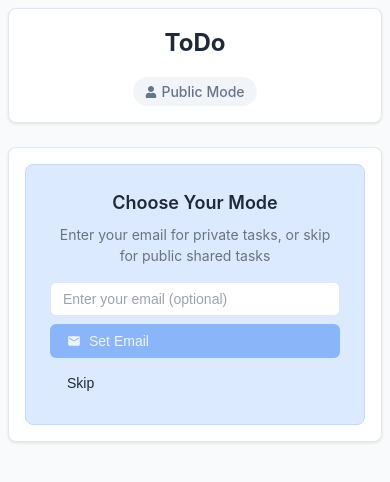
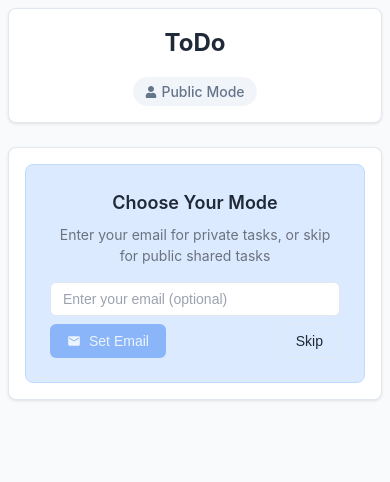
Before and after one commit to rahulshuvo/todo, a React (Vite) app in the folder frontend/: page / in a window 390 px wide. Shown: the top 482 px of the page. Built offline with nearby package versions, Linux system fonts and the light colour scheme.

Commit message:
feat: styling adjustments for mobile devices

```diff
--- a/frontend/src/shared/components/EmailSetup.tsx
+++ b/frontend/src/shared/components/EmailSetup.tsx
@@ -54,6 +54,7 @@ export default function EmailSetup({ onEmailSet, onEmailSkip }: EmailSetupProps)
               onChange={(e) => setEmailInput(e.target.value)}
               onKeyDown={handleKeyDown}
             />
+            <div className="email-setup__form-buttons">
             <button
               className="btn-primary"
               onClick={handleSetEmail}
@@ -65,6 +66,7 @@ export default function EmailSetup({ onEmailSet, onEmailSkip }: EmailSetupProps)
             <button className="btn-secondary" onClick={onEmailSkip}>
               Skip
             </button>
+            </div>
           </div>
 
           {emailError && (
--- a/frontend/src/shared/styles/EmailSetup.scss
+++ b/frontend/src/shared/styles/EmailSetup.scss
@@ -43,6 +43,11 @@
   .input {
     flex: 1;
   }
+  .email-setup__form-buttons{
+    display: flex;
+    gap: 0.5rem;
+    align-items: center;
+  }
 }
 
 .email-setup__error {
@@ -62,5 +67,8 @@
 @media (max-width: 768px) {
   .email-setup__input-group {
     flex-direction: column;
+    .email-setup__form-buttons{
+      justify-content: space-between;
+    }
   }
 }
```
